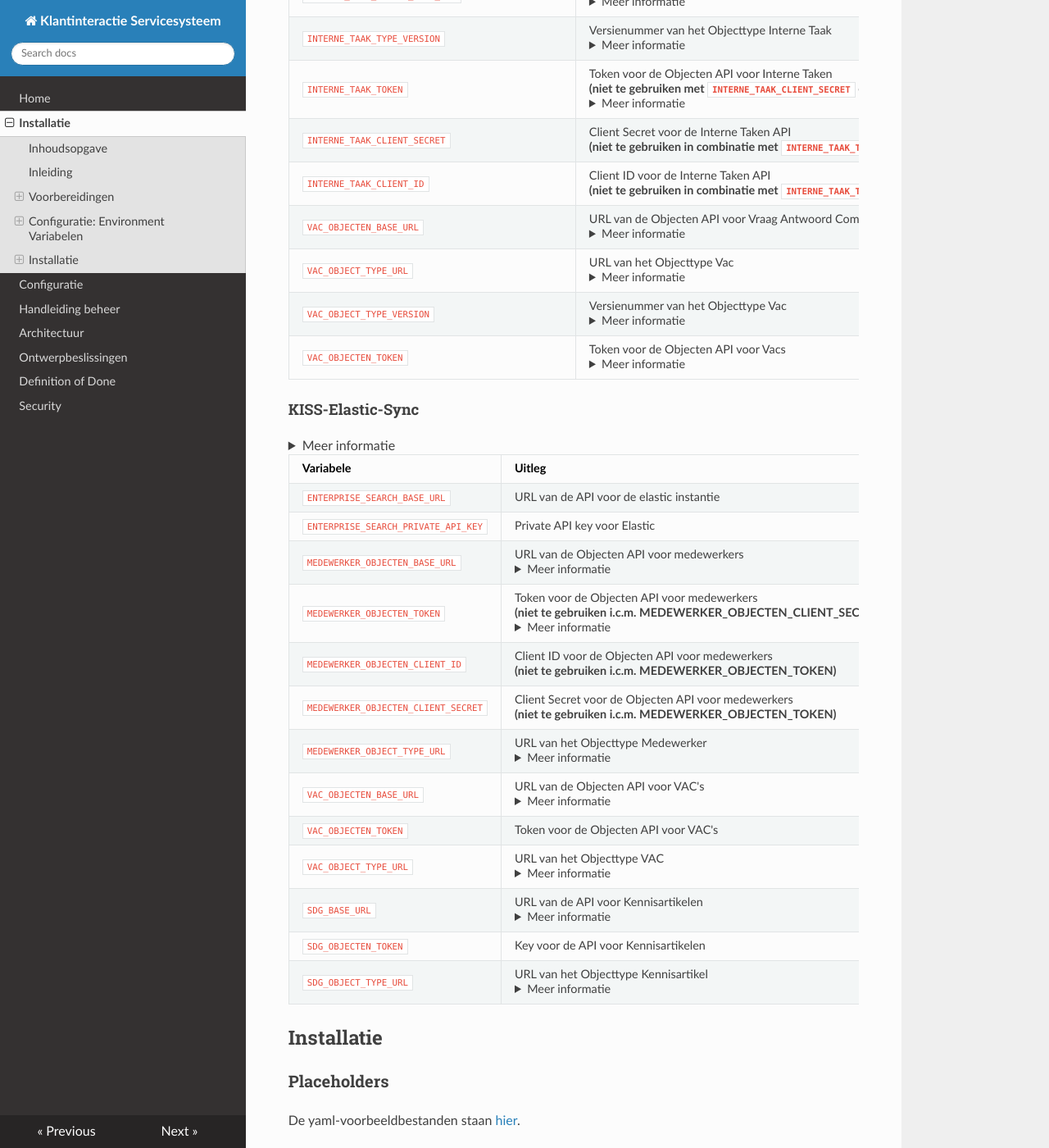
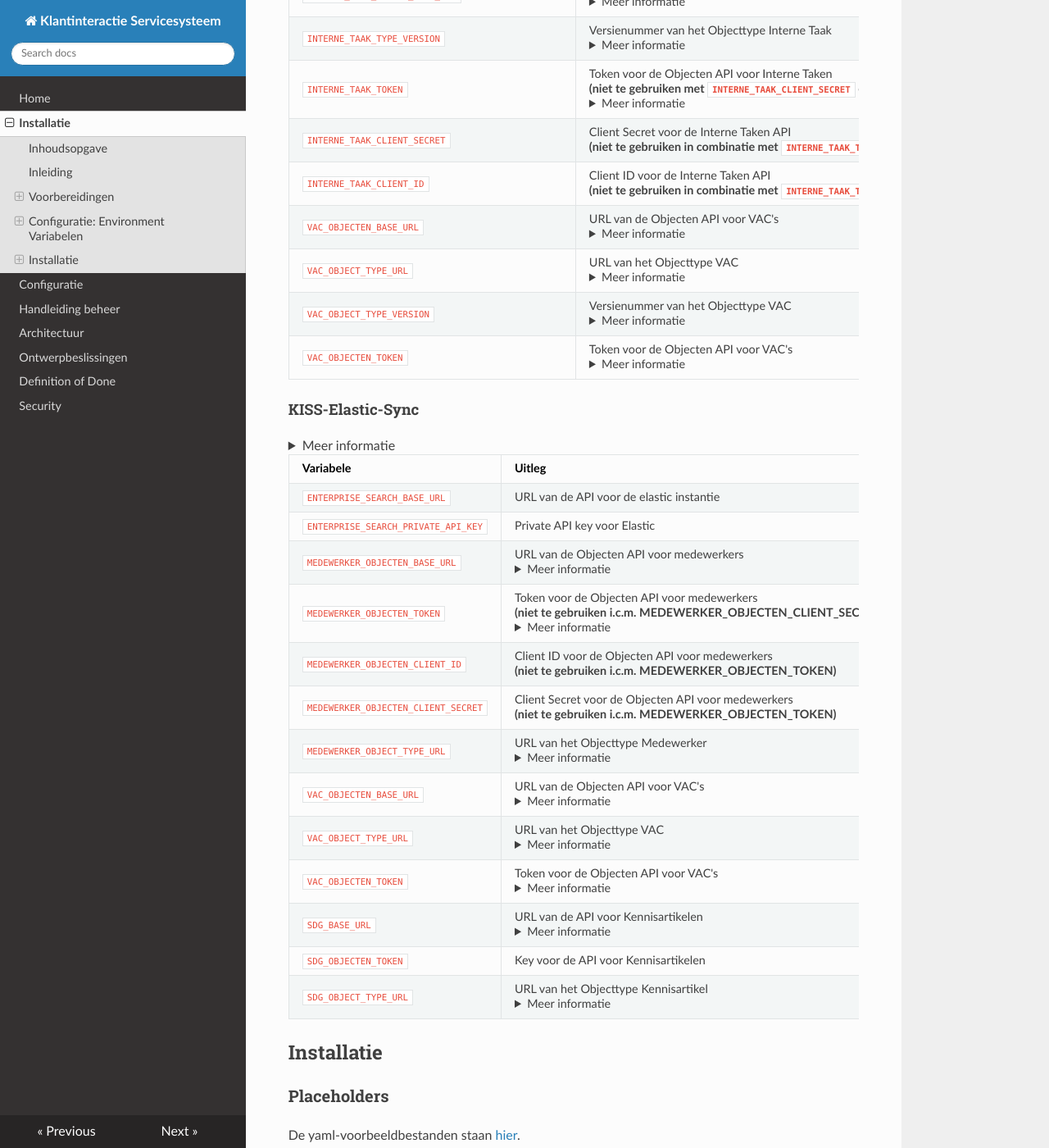
Before and after one commit to Klantinteractie-Servicesysteem/.github, an MkDocs documentation site: the page built from docs/INSTALLATION.md, in a window 1280 px wide and 1400 px high, scrolled down 5506 px. Shown: the whole window at 82% size. Built offline with MkDocs 1.6.1, drawn with Linux system fonts in a browser that asks for light colours; nearby versions of some CDN libraries.

Commit message:
Update INSTALLATION.md
Schrijfwijzes rondom VAC-objecten gelijk getrokken, bij de vars voor KISS en de vars voor Sync-tool

```diff
--- a/docs/INSTALLATION.md
+++ b/docs/INSTALLATION.md
@@ -178,10 +178,10 @@ Daarnaast zijn er bronnen die binnen KISS doorzocht moeten worden.
 | `INTERNE_TAAK_TOKEN`                    | Token voor de Objecten API voor Interne Taken  <br/> **(niet te gebruiken met `INTERNE_TAAK_CLIENT_SECRET` en `INTERNE_TAAK_CLIENT_ID`)** <details> <summary>Meer informatie </summary>In de meeste gevallen identificeert KISS zich bij een Objectenregistratie m.b.v. een `TOKEN`. In sommige gevallen is het nodig om de authenticatie in de Objecten API, voor Afdelingen, Groepen en Interne Taken, Medewerkers in te regelen m.b.v. een `client secret` en een `client id`. Dit is bv. het geval als je KISS gebruikt i.c.m. de e-Suite. Afhankelijk van de situatie moet je dus een Token inregelen, en in andere gevallen een id+secret. **NOOIT ALLEBEI!** </details> |
 | `INTERNE_TAAK_CLIENT_SECRET`            | Client Secret voor de Interne Taken API <br/> **(niet te gebruiken in combinatie met `INTERNE_TAAK_TOKEN`)**                      |
 | `INTERNE_TAAK_CLIENT_ID`                | Client ID voor de Interne Taken API <br/> **(niet te gebruiken in combinatie met `INTERNE_TAAK_TOKEN`)**                          |
-| `VAC_OBJECTEN_BASE_URL`                 | URL van de Objecten API voor Vraag Antwoord Combinaties <details> <summary>Meer informatie</summary> Bijvoorbeeld: `https://objectenregister.mijngemeente.nl` </details>            |
-| `VAC_OBJECT_TYPE_URL`          | URL van het Objecttype Vac <details> <summary>Meer informatie</summary> Bijvoorbeeld `https://objecttypenregister.mijngemeente.nl/api/v2/objecttypes/f83fdc48-5ddb-4b1a-a347-e20092031399` </details> |
-| `VAC_OBJECT_TYPE_VERSION`             | Versienummer van het Objecttype Vac <details> <summary>Meer informatie</summary> Bijvoorbeeld `2` <br /> KISS schrijft Vacs in het Objectenregister. Hierbij moet je altijd de versie van het objecttype meegeven. Omdat het per gemeente kan verschillen welke versie de meest recente is, moet je hier invullen welk versienummer KISS moet meegeven. </details>                                                          |
-| `VAC_OBJECTEN_TOKEN`                    | Token voor de Objecten API voor Vacs <details> <summary>Meer informatie</summary> In het geval van Vacs identificeert KISS zich bij een Objectenregistratie m.b.v. een `TOKEN`. </details> |
+| `VAC_OBJECTEN_BASE_URL`                 | URL van de Objecten API voor VAC's <details> <summary>Meer informatie</summary> Bijvoorbeeld: `https://objectenregister.mijngemeente.nl` </details>            |
+| `VAC_OBJECT_TYPE_URL`                   | URL van het Objecttype VAC <details> <summary>Meer informatie</summary> Bijvoorbeeld `https://objecttypenregister.mijngemeente.nl/api/v2/objecttypes/f83fdc48-5ddb-4b1a-a347-e20092031399` </details> |
+| `VAC_OBJECT_TYPE_VERSION`             | Versienummer van het Objecttype VAC <details> <summary>Meer informatie</summary> Bijvoorbeeld `2` <br /> KISS schrijft Vacs in het Objectenregister. Hierbij moet je altijd de versie van het objecttype meegeven. Omdat het per gemeente kan verschillen welke versie de meest recente is, moet je hier invullen welk versienummer KISS moet meegeven. </details>                                                          |
+| `VAC_OBJECTEN_TOKEN`                    | Token voor de Objecten API voor VAC's <details> <summary>Meer informatie</summary> In het geval van Vacs identificeert KISS zich bij een Objectenregistratie m.b.v. een `TOKEN`. </details> |
 
 #### KISS-Elastic-Sync
 <details> <summary>Meer informatie </summary>KISS-Elastic-Sync is het component dat zorgt dat de gekoppelde bronnen die via Elasticsearch ontsloten worden in KISS, naar de juiste Indexen worden gepushed, met de benodigde gegevens hieraan toegevoegd. Onderstaande environment variabelen gaan over de bronnen die gekoppeld zijn aan de KISS-Elastic-Sync. </details>
@@ -197,8 +197,8 @@ Daarnaast zijn er bronnen die binnen KISS doorzocht moeten worden.
 | `MEDEWERKER_OBJECTEN_CLIENT_SECRET`  | Client Secret voor de Objecten API voor medewerkers <br/> **(niet te gebruiken i.c.m. MEDEWERKER_OBJECTEN_TOKEN)**            |
 | `MEDEWERKER_OBJECT_TYPE_URL`         | URL van het Objecttype Medewerker  <details> <summary>Meer informatie </summary> Bijvoorbeeld `https://objecttypenregister.mijngemeente.nl/api/v2/objecttypes/f83fdc48-5ddb-4b1a-a347-e20092031399` </details>  |
 | `VAC_OBJECTEN_BASE_URL`              | URL van de Objecten API voor VAC's  <details> <summary>Meer informatie </summary> Bijvoorbeeld: `https://objectenregister.mijngemeente.nl` </details>                                                                     |
-| `VAC_OBJECTEN_TOKEN`                 | Token voor de Objecten API voor VAC's                                                                     |
-| `VAC_OBJECT_TYPE_URL`                | URL van het  Objecttype VAC    <details> <summary>Meer informatie </summary> Bijvoorbeeld `https://objecttypenregister.mijngemeente.nl/api/v2/objecttypes/f83fdc48-5ddb-4b1a-a347-e20092031399` </details>                                                                 |
+| `VAC_OBJECT_TYPE_URL`                | URL van het  Objecttype VAC   <details> <summary>Meer informatie </summary> Bijvoorbeeld `https://objecttypenregister.mijngemeente.nl/api/v2/objecttypes/f83fdc48-5ddb-4b1a-a347-e20092031399` </details>                                                                 |
+| `VAC_OBJECTEN_TOKEN`                    | Token voor de Objecten API voor VAC's <details> <summary>Meer informatie</summary> In het geval van Vacs identificeert KISS zich bij een Objectenregistratie m.b.v. een `TOKEN`. </details> |
 | `SDG_BASE_URL`                       | URL van de API voor Kennisartikelen  <details> <summary>Meer informatie </summary> Bijvoorbeeld: `https://objectenregister.mijngemeente.nl` </details>  |
 | `SDG_OBJECTEN_TOKEN`                 | Key voor de API voor Kennisartikelen                                                                      |
 | `SDG_OBJECT_TYPE_URL`                | URL van het Objecttype Kennisartikel <details> <summary>Meer informatie </summary> Bijvoorbeeld `https://objecttypenregister.mijngemeente.nl/api/v2/objecttypes/f83fdc48-5ddb-4b1a-a347-e20092031399` </details>      |
```
